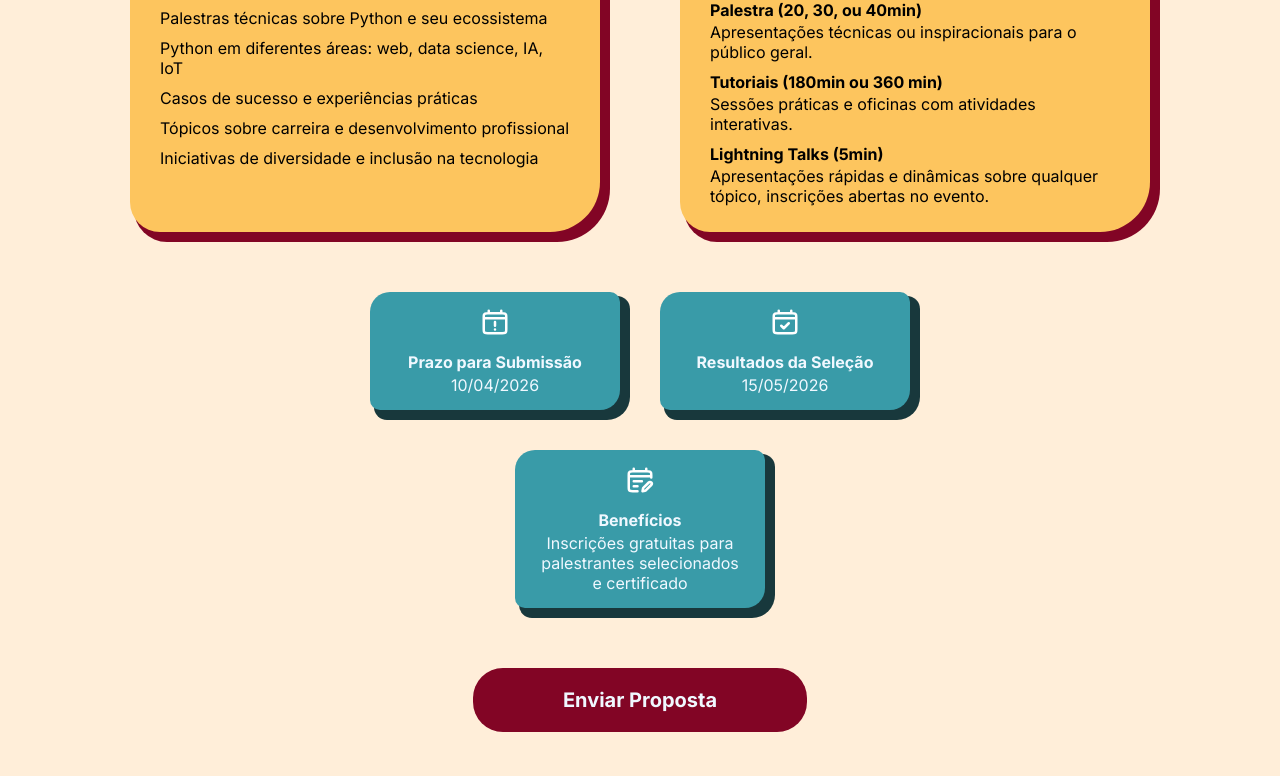
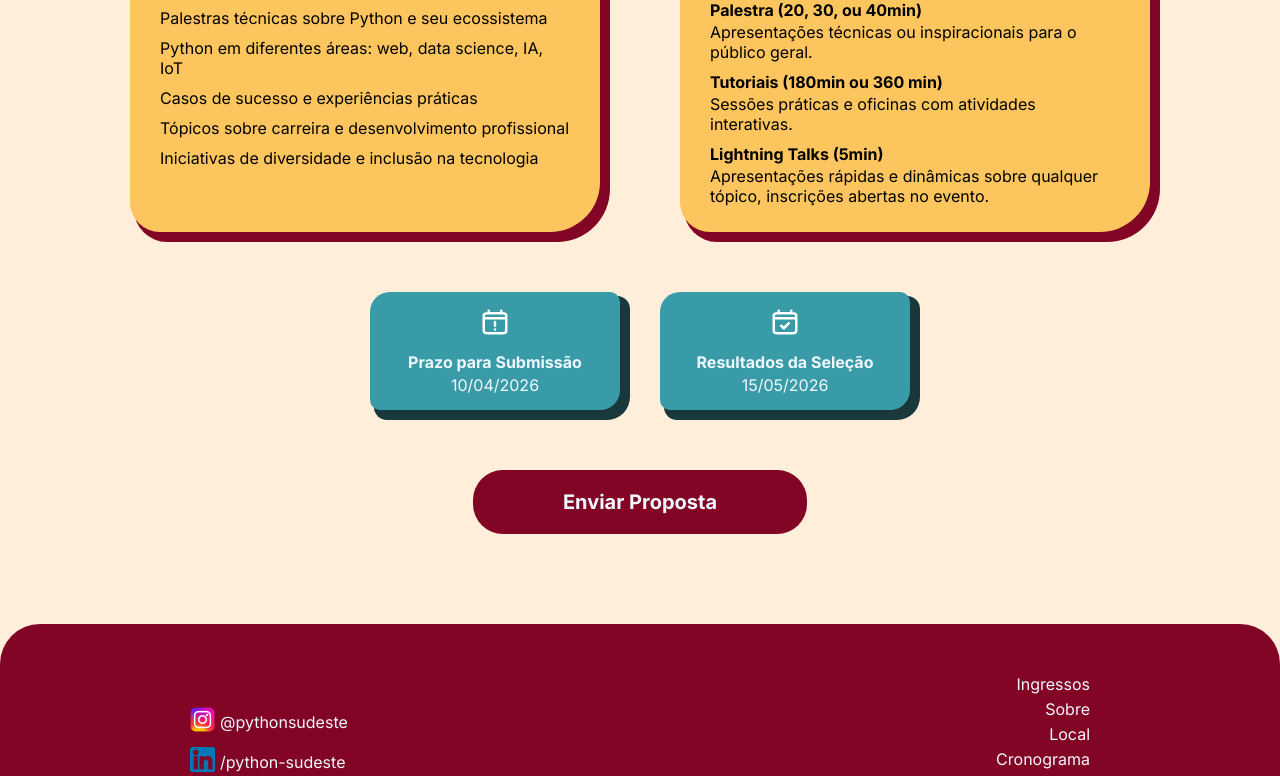
Before and after one commit to pythonsudeste/Site-PySE2026, a React (Vite) app: page /submissao in a window 1280 px wide. Shown: the part 405-1181 px from the top of the page. Built offline with nearby package versions, Linux system fonts and the light colour scheme.

Commit message:
O botão da pagina inicial na seção 4 agora leva para a pagina de inscrição de talks foi retirado o terceiro quadro explicando os beneficios da talk ser aceita

```diff
--- a/src/pages/home/sections/Section4.jsx
+++ b/src/pages/home/sections/Section4.jsx
@@ -13,7 +13,7 @@ export default function Section4() {
                     {/* <p>Veja todos os detalhes da programação da Python Sudeste 2026 e não perca nenhuma atividade.</p> */}
                     <p>Submeta agora sua palestra ou tutorial, e contribua com a nossa comunidade.</p>
                     {/* <Link to="/"><button>Acessar Agenda</button></Link> */}
-                    <a href="https://2026.sudeste.python.org.br/" target='_blank'>
+                    <a href="https://2026.sudeste.python.org.br/submissao">
                         <button>Clique aqui e envie</button>
                     </a>
                 </div>
--- a/src/pages/sumissao/Submissao.jsx
+++ b/src/pages/sumissao/Submissao.jsx
@@ -49,11 +49,11 @@ export default function Submissao() {
                 <h4>Resultados da Seleção</h4>
                 <p>15/05/2026</p>
             </div>
-            <div className="Submissao-linha3-item">
-                <img src={calendario_3} alt="" />
-                <h4>Benefícios</h4>
-                <p>Inscrições gratuitas para palestrantes selecionados e certificado</p>
-            </div>
+            {/* <div className="Submissao-linha3-item"> */}
+                {/* <img src={calendario_3} alt="" /> */}
+                {/* <h4>Benefícios</h4> */}
+                {/* <p>Inscrições gratuitas para palestrantes selecionados e certificado</p> */}
+            {/* </div> */}
         </div>
 
         <div className="Submissao-linha4">
```
